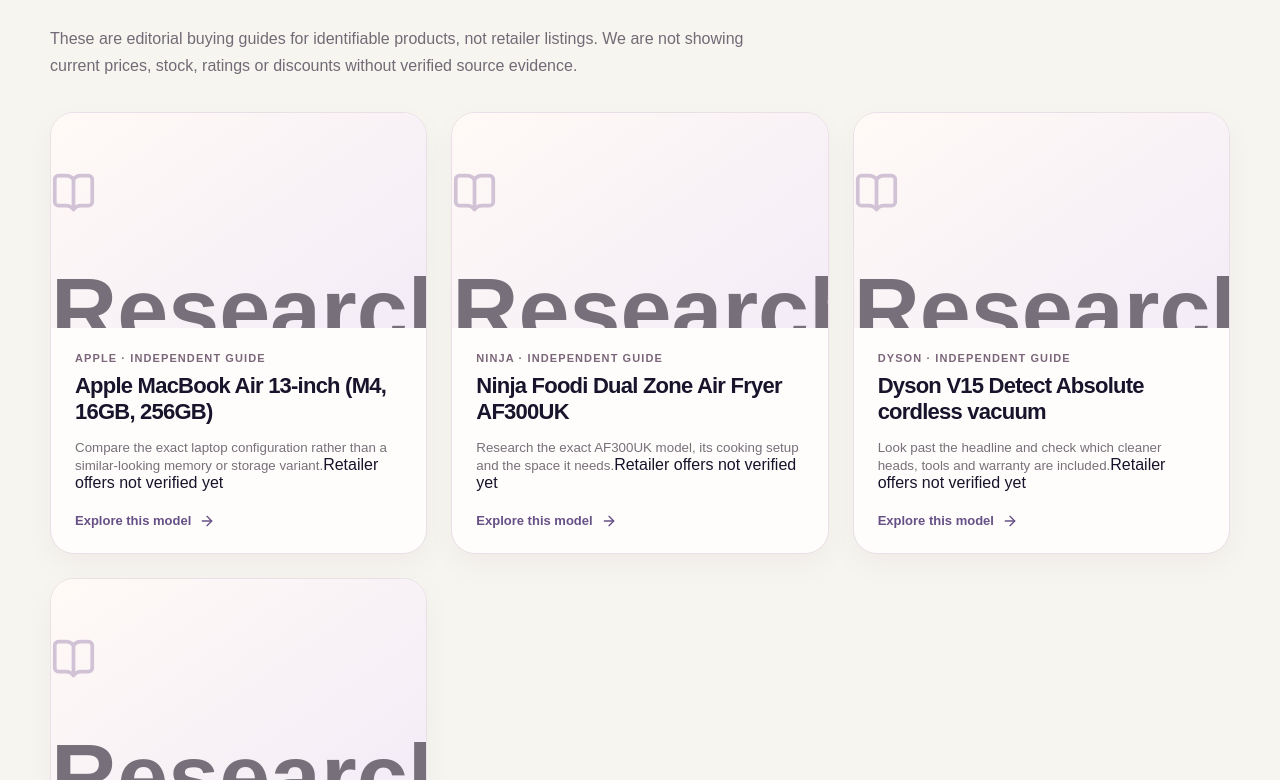
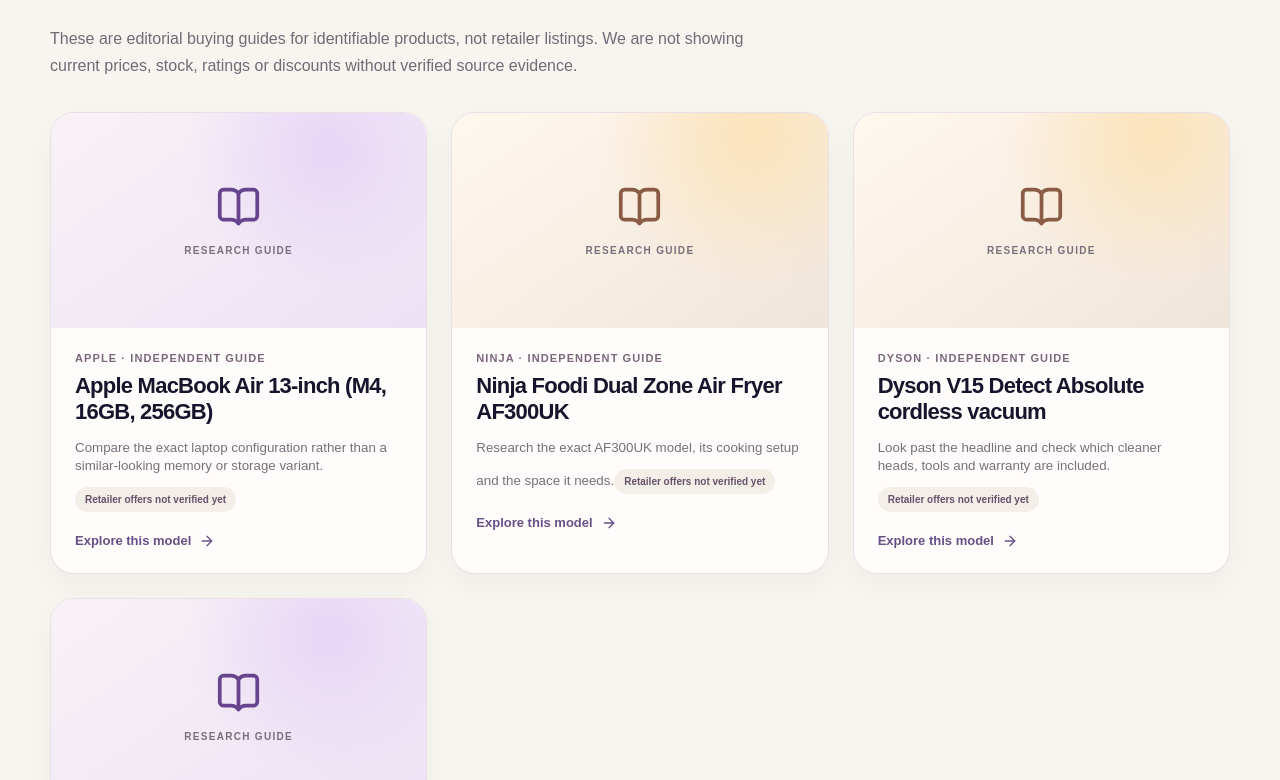
Before and after one commit to crkian/AVUQO, a Next.js app: page /products in a window 1280 px wide. Shown: the part 940-1720 px from the top of the page. Built offline with nearby package versions, Linux system fonts and the light colour scheme; no server answers; the database is empty.

Commit message:
Style honest editorial product research cards without unlicensed product photographs

```diff
--- a/app/products/page.module.css
+++ b/app/products/page.module.css
@@ -22,3 +22,11 @@
 .departmentLink{background:#fffdfb;border:1px solid #e9e0e5;border-radius:16px}
 .departmentLink:hover{border-color:#a881d4;background:#fbf5ff}
 @media(max-width:700px){.hero{padding-top:55px;padding-bottom:57px}.card{border-radius:20px}.photo,.placeholder{min-height:175px}}
+
+
+/* Editorial product identity guides. Never a merchant image or a priced listing. */
+.researchPhoto{width:100%;height:100%;min-height:210px;display:flex;flex-direction:column;align-items:center;justify-content:center;gap:16px;background:radial-gradient(circle at 74% 17%,#e7d6f7,transparent 43%),linear-gradient(145deg,#f8f2f6,#ece2f4);color:#66448e}
+.researchPhoto[data-department="home"]{background:radial-gradient(circle at 80% 10%,#fce3ba,transparent 44%),linear-gradient(145deg,#fff8ee,#f0e5db);color:#8a5c45}
+.researchPhoto small{font-size:10px;font-weight:850;letter-spacing:.13em;text-transform:uppercase}
+.card .researchLabel{display:inline-block;margin-top:13px;padding:7px 10px;border-radius:999px;background:#f4eee8;color:#66536b;font-size:10px;font-weight:800}
+@media(max-width:700px){.researchPhoto{min-height:175px}}
```
